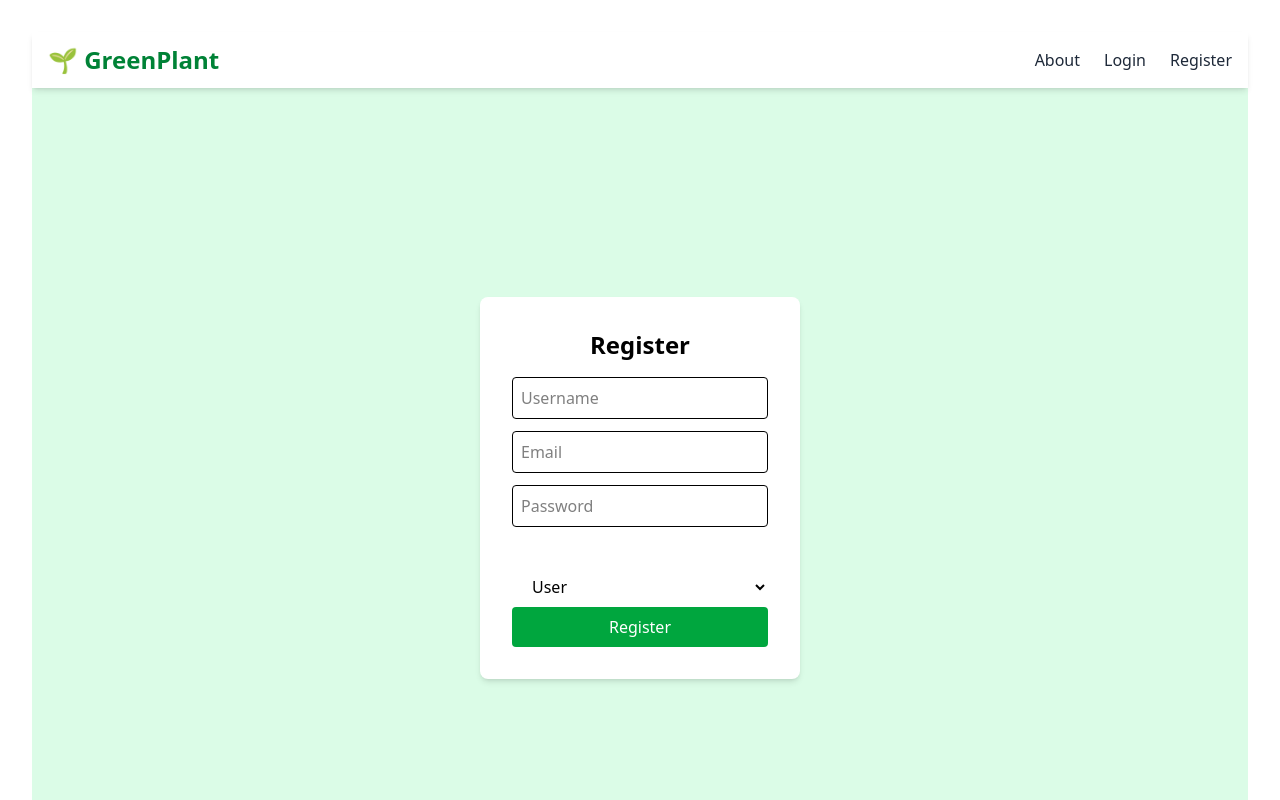
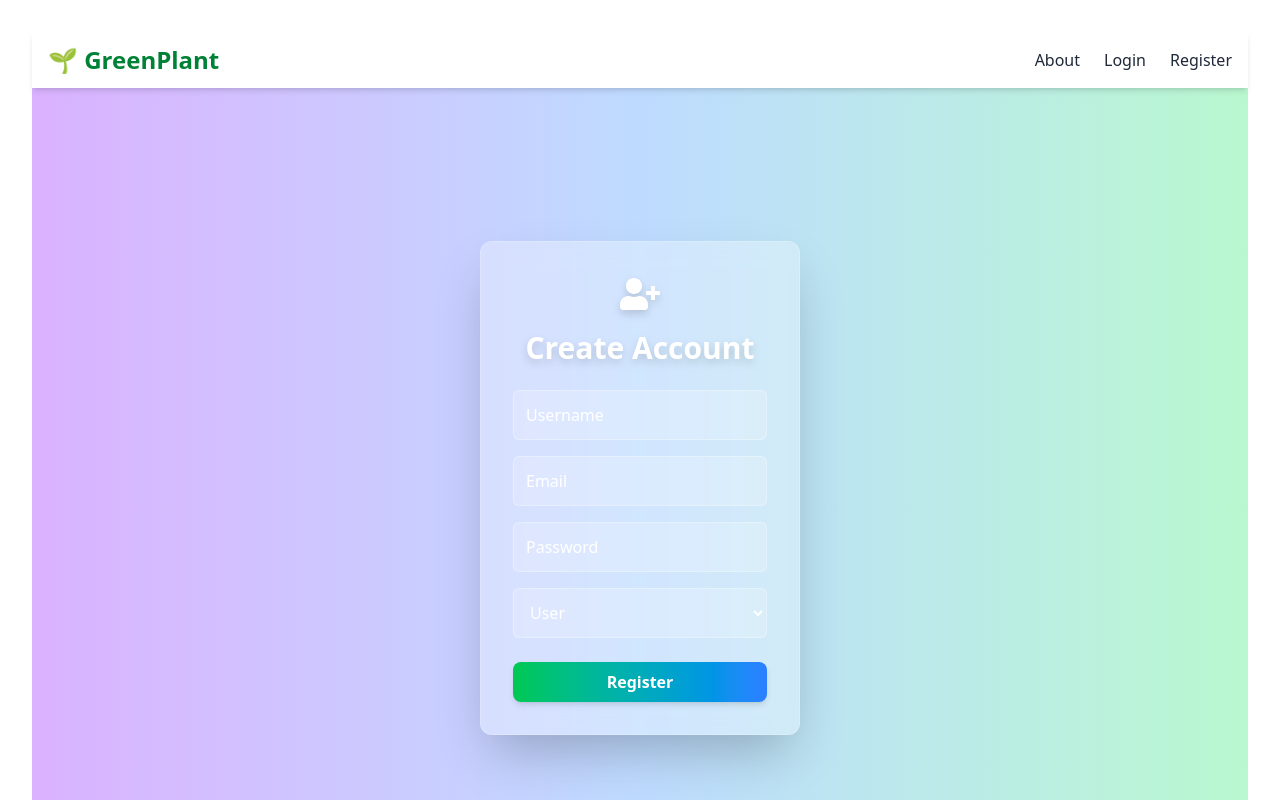
Before and after one commit to Ra786bajrangi/green-plantation-dashboard, a React (Vite) app in the folder client/: page /register in a window 1280 px wide. Shown: the top 800 px of the page. Built offline with nearby package versions, Linux system fonts and the light colour scheme.

Commit message:
some installation in package.json

```diff
--- a/client/package.json
+++ b/client/package.json
@@ -19,6 +19,7 @@
     "lucide-react": "^0.523.0",
     "react": "^19.1.0",
     "react-dom": "^19.1.0",
+    "react-icons": "^5.5.0",
     "react-leaflet": "^5.0.0",
     "react-redux": "^9.2.0",
     "react-router-dom": "^7.6.2",
--- a/client/src/pages/Login.jsx
+++ b/client/src/pages/Login.jsx
@@ -1,6 +1,8 @@
 import React, { useState } from 'react';
 import { useNavigate } from 'react-router-dom';
 import axios from 'axios';
+import { motion } from 'framer-motion';
+import { FaSignInAlt } from 'react-icons/fa';
 
 const Login = () => {
   const [email, setEmail] = useState('');
@@ -15,7 +17,7 @@ const handleLogin = async (e) => {
 
       if (res.data.token) {
         localStorage.setItem('token', res.data.token);
-      localStorage.setItem('role', res.data.role); // ✅ FIXED HERE
+        localStorage.setItem('role', res.data.role);
         console.log("Token saved:", res.data.token);
         console.log("Role saved:", res.data.role);
         navigate('/dashboard', { replace: true });
@@ -29,28 +31,42 @@ const handleLogin = async (e) => {
   };
 
   return (
-    <div className="flex justify-center items-center h-screen bg-green-100">
-      <form
+    <div className="flex justify-center items-center h-screen bg-gradient-to-r from-green-300 via-blue-200 to-purple-300">
+      <motion.form
         onSubmit={handleLogin}
-        className="bg-white p-8 rounded-lg shadow-md w-80"
+        initial={{ scale: 0.8, opacity: 0 }}
+        animate={{ scale: 1, opacity: 1 }}
+        transition={{ type: 'spring', stiffness: 80 }}
+        className="backdrop-blur-md bg-white/30 shadow-2xl rounded-xl p-8 w-80 border border-white/20"
       >
-        <h2 className="text-2xl font-bold mb-4 text-center">Login</h2>
+        <div className="flex justify-center mb-4 text-white">
+          <FaSignInAlt size={40} className="drop-shadow-lg" />
+        </div>
+        <h2 className="text-3xl font-bold text-center mb-6 text-white drop-shadow-lg">
+          Welcome Back
+        </h2>
+
         <input
           type="email"
           placeholder="Email"
-          className="w-full mb-3 p-2 border rounded"
+          className="w-full mb-4 p-3 rounded-md border border-white/30 bg-white/20 placeholder-white text-white focus:outline-none focus:ring-2 focus:ring-white transition"
           onChange={(e) => setEmail(e.target.value)}
         />
         <input
           type="password"
           placeholder="Password"
-          className="w-full mb-3 p-2 border rounded"
+          className="w-full mb-6 p-3 rounded-md border border-white/30 bg-white/20 placeholder-white text-white focus:outline-none focus:ring-2 focus:ring-white transition"
           onChange={(e) => setPassword(e.target.value)}
         />
-        <button className="w-full bg-green-600 text-white p-2 rounded">
+
+        <motion.button
+          whileHover={{ scale: 1.05 }}
+          whileTap={{ scale: 0.95 }}
+          className="w-full bg-gradient-to-r from-green-500 to-blue-500 text-white font-semibold py-2 rounded-lg shadow-md hover:from-green-600 hover:to-blue-600 transition"
+        >
           Login
-        </button>
-      </form>
+        </motion.button>
+      </motion.form>
     </div>
   );
 };
--- a/client/src/pages/Register.jsx
+++ b/client/src/pages/Register.jsx
@@ -1,15 +1,17 @@
 import React, { useState } from 'react';
 import { useNavigate } from 'react-router-dom';
 import axios from 'axios';
+import { motion } from 'framer-motion';
+import { FaUserPlus } from 'react-icons/fa';
 
 const Register = () => {
   const [formData, setFormData] = useState({
     username: '',
     email: '',
     password: '',
-   role: 'user'
+    role: 'user',
+  });
 
-  });
   const navigate = useNavigate();
 
   const handleChange = (e) => {
@@ -27,47 +29,59 @@ const Register = () => {
   };
 
   return (
-    <div className="flex justify-center items-center h-screen bg-green-100">
-      <form
+    <div className="flex justify-center items-center h-screen bg-gradient-to-r from-purple-300 via-blue-200 to-green-200">
+      <motion.form
         onSubmit={handleRegister}
-        className="bg-white p-8 rounded-lg shadow-md w-80"
+        initial={{ scale: 0.8, opacity: 0 }}
+        animate={{ scale: 1, opacity: 1 }}
+        transition={{ type: 'spring', stiffness: 80 }}
+        className="backdrop-blur-md bg-white/30 shadow-2xl rounded-xl p-8 w-80 border border-white/20"
       >
-        <h2 className="text-2xl font-bold mb-4 text-center">Register</h2>
+        <div className="flex justify-center mb-4 text-white">
+          <FaUserPlus size={40} className="drop-shadow-lg" />
+        </div>
+        <h2 className="text-3xl font-bold text-center mb-6 text-white drop-shadow-lg">
+          Create Account
+        </h2>
+
         <input
           name="username"
           placeholder="Username"
-          className="w-full mb-3 p-2 border rounded"
+          className="w-full mb-4 p-3 rounded-md border border-white/30 bg-white/20 placeholder-white text-white focus:outline-none focus:ring-2 focus:ring-white transition"
           onChange={handleChange}
         />
         <input
           name="email"
           placeholder="Email"
-          className="w-full mb-3 p-2 border rounded"
+          className="w-full mb-4 p-3 rounded-md border border-white/30 bg-white/20 placeholder-white text-white focus:outline-none focus:ring-2 focus:ring-white transition"
           onChange={handleChange}
         />
         <input
           name="password"
           type="password"
           placeholder="Password"
-          className="w-full mb-3 p-2 border rounded"
+          className="w-full mb-4 p-3 rounded-md border border-white/30 bg-white/20 placeholder-white text-white focus:outline-none focus:ring-2 focus:ring-white transition"
           onChange={handleChange}
         />
 
-              <label className="block text-white mb-1">Role</label>
         <select
           name="role"
           value={formData.role}
           onChange={handleChange}
-                className="w-full px-4 py-2 rounded bg-white bg-opacity-80 focus:outline-none"
+          className="w-full mb-6 p-3 rounded-md border border-white/30 bg-white/20 text-white focus:outline-none focus:ring-2 focus:ring-white transition"
         >
-                <option value="user">User</option>
-                <option value="admin">Admin</option>
+          <option value="user" className="text-black">User</option>
+          <option value="admin" className="text-black">Admin</option>
         </select>
 
-        <button className="w-full bg-green-600 text-white p-2 rounded">
+        <motion.button
+          whileHover={{ scale: 1.05 }}
+          whileTap={{ scale: 0.95 }}
+          className="w-full bg-gradient-to-r from-green-500 to-blue-500 text-white font-semibold py-2 rounded-lg shadow-md hover:from-green-600 hover:to-blue-600 transition"
+        >
           Register
-        </button>
-      </form>
+        </motion.button>
+      </motion.form>
     </div>
   );
 };
```
Also changed, not shown: 1 other file (tests, documents, lock files or other folders). Lines whose indentation alone changed are shown as unchanged.
